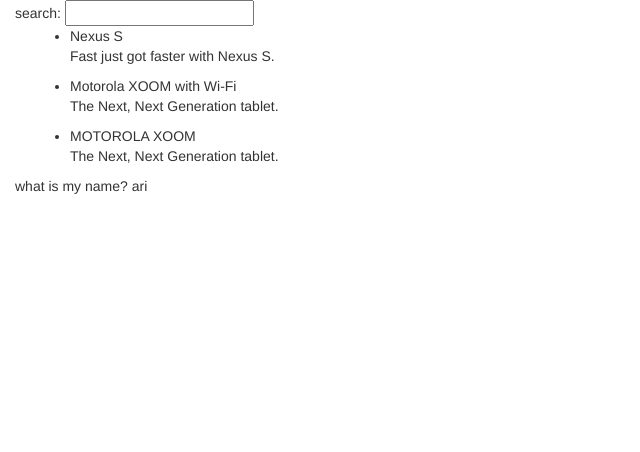
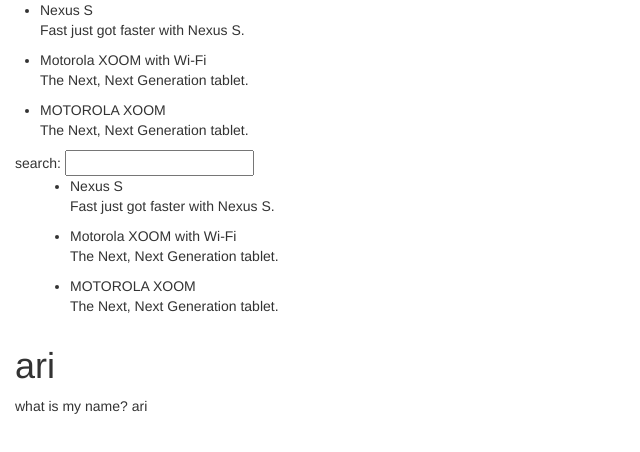
Before and after one commit to arimoelhadi/tutorial, a website: page app/index.html in a window 1280 px wide. Shown: the whole page, without its empty margins (0-640 px from the left). Drawn offline with Linux system fonts and the light colour scheme.

Commit message:
first branch commit

```diff
--- a/app/index.html
+++ b/app/index.html
@@ -6,13 +6,13 @@
   <link rel="stylesheet" href="../bower_components/bootstrap/dist/css/bootstrap.css">
 </head>
 <body ng-controller="PhoneListCtrl">
-
-<!--   <ul>
+<!-- ari branch tutorial -->
+  <ul>
     <li ng-repeat="phone in phones">
       {{phone.name}}
       <p>{{phone.snippet}}</p>
     </li>
-  </ul> -->
+  </ul>
 
 	<div class="container-fluid">
 	    <div class="row">
@@ -34,7 +34,7 @@
 	    <div class="row">
 	      <div class="col-md-10">
 	        <!--Body content-->
-
+	        <h1>{{name}}</h1>
 		   <p>what is my name? {{name}}</p>
 
 	      </div>
```
